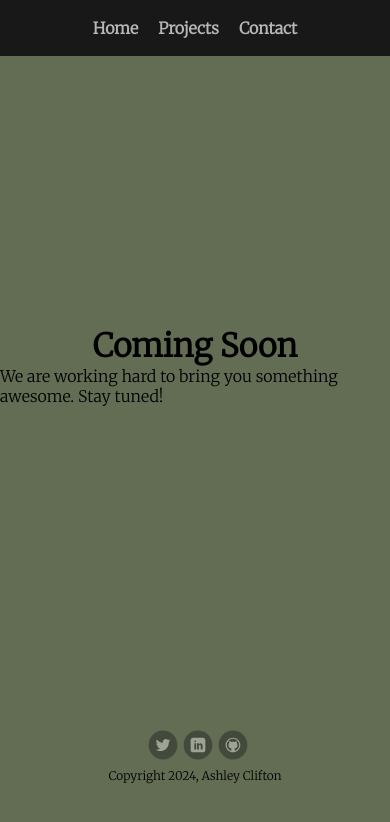
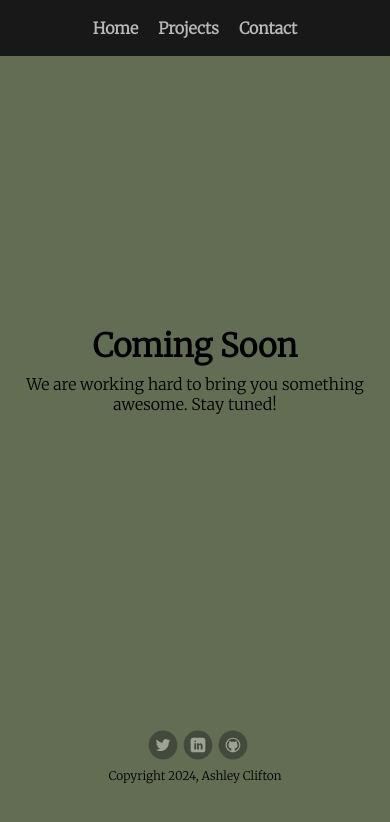
Before and after one commit to RandomAshes/randomashes.github.io, a Next.js app: page /contact in a window 390 px wide. Shown: the top 822 px of the page. Built offline with nearby package versions, Linux system fonts and the light colour scheme.

Commit message:
Ensure coming soon page is mobile friendly

```diff
--- a/src/app/_components/coming-soon/coming-soon.module.scss
+++ b/src/app/_components/coming-soon/coming-soon.module.scss
@@ -2,7 +2,11 @@
 	display: flex;
 	flex-direction: column;
 	justify-content: center;
-	align-items: center;
-	padding: '50px';
 	height: calc(100vh - 14rem);
+	margin-inline: 1rem;
+	text-align: center;
+
+	.title {
+		margin: 0.5rem;
+	}
 }
--- a/src/app/_components/coming-soon/coming-soon.tsx
+++ b/src/app/_components/coming-soon/coming-soon.tsx
@@ -3,7 +3,7 @@ import styles from './coming-soon.module.scss';
 function ComingSoon() {
 	return (
 		<div className={styles.comingSoon}>
-			<h1>Coming Soon</h1>
+			<h1 className={styles.title}>Coming Soon</h1>
 			<p>We are working hard to bring you something awesome. Stay tuned!</p>
 		</div>
 	);
```
